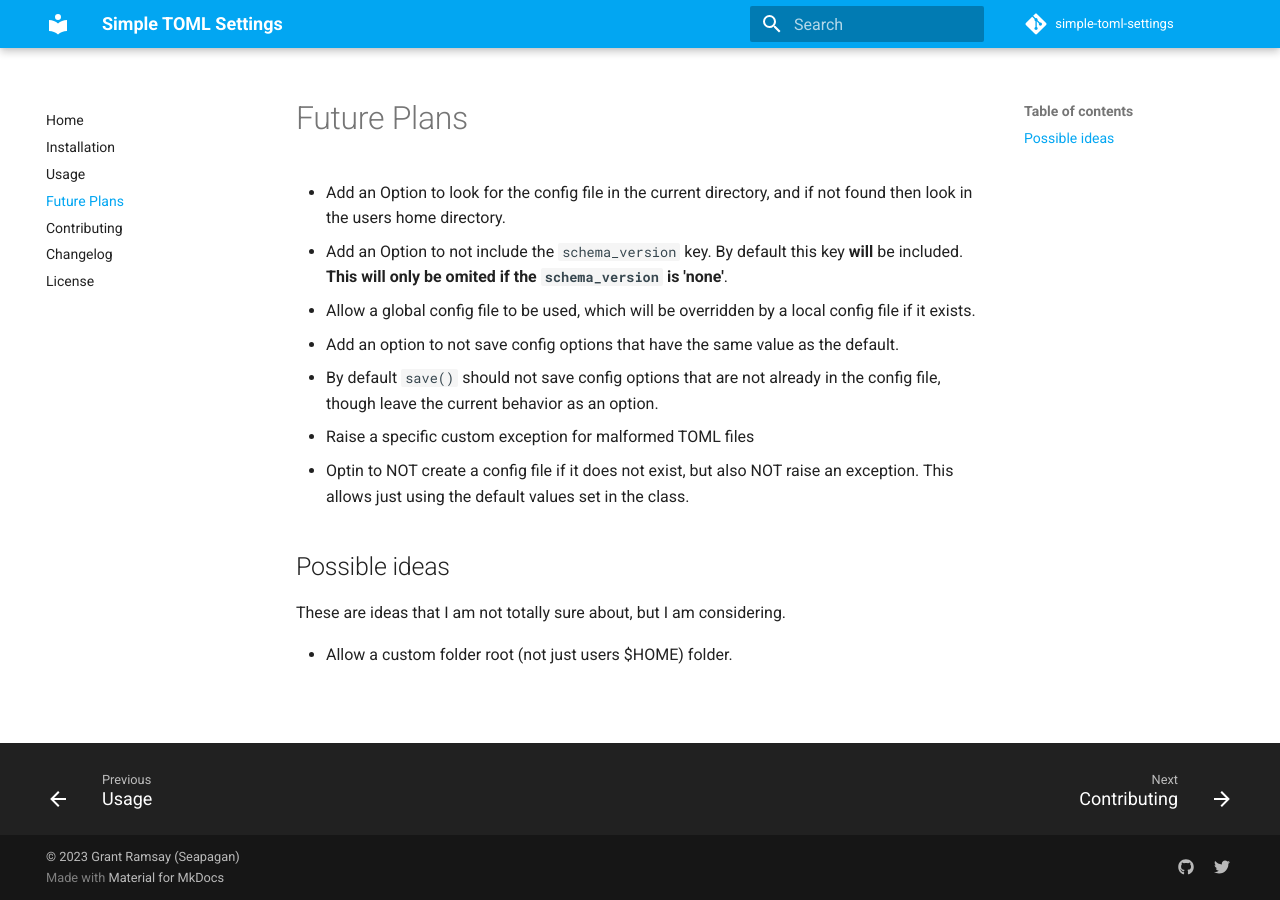
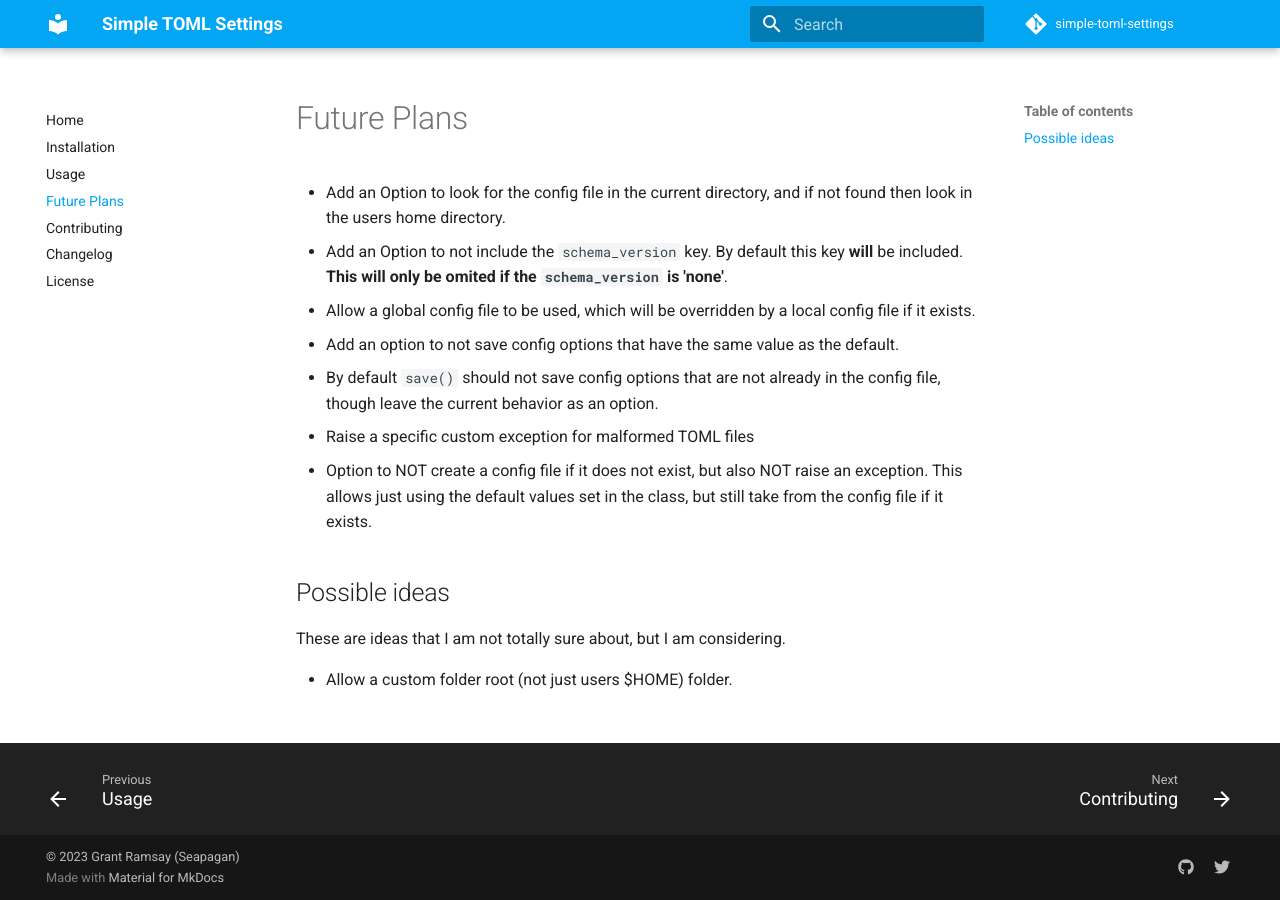
Before and after one commit to seapagan/simple-toml-settings, an MkDocs documentation site: the page built from docs/future-plans.md, in a window 1280 px wide. Built offline with MkDocs 1.6.1 and Material for MkDocs 9.7.7, drawn with Linux system fonts in a browser that asks for light colours; comment, search, counter and statistics services are not loaded.

Commit message:
update TODO
Signed-off-by: Grant Ramsay <seapagan@gmail.com>

```diff
--- a/TODO.md
+++ b/TODO.md
@@ -12,8 +12,9 @@
 - By default `save()` should not save config options that are not already in the
   config file, though leave the current behavior as an option.
 - Raise a specific custom exception for malformed TOML files
-- Optin to NOT create a config file if it does not exist, but also NOT raise an
-  exception. This allows just using the default values set in the class.
+- Option to NOT create a config file if it does not exist, but also NOT raise an
+  exception. This allows just using the default values set in the class, but
+  still take from the config file if it exists.
 
 ## Possible ideas
 
```
